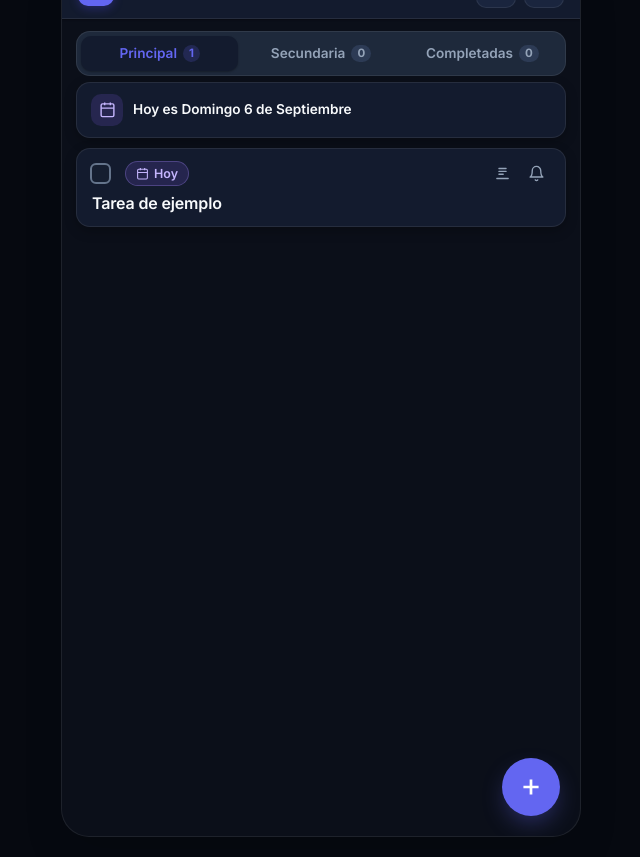
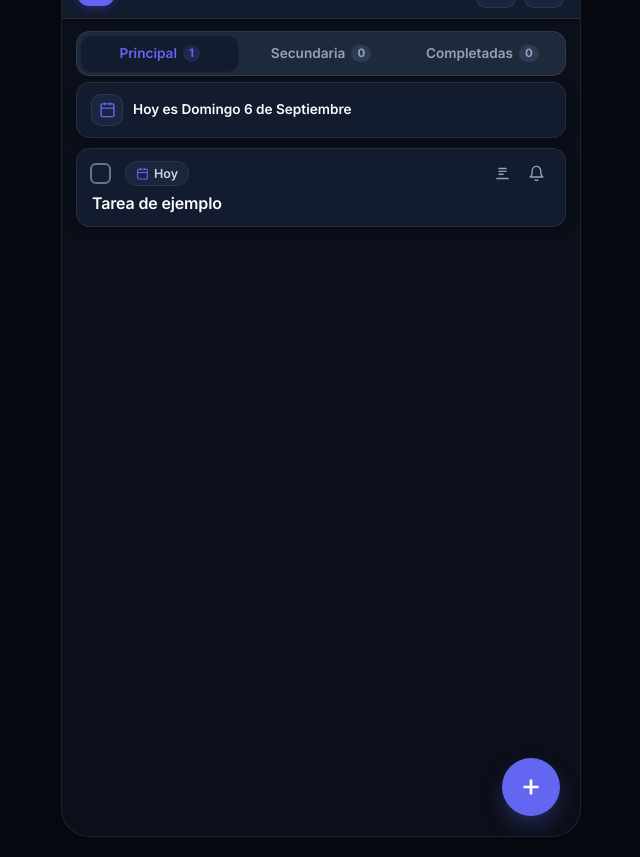
Before and after one commit to wacoss/todopublico, a plain HTML site: page index.html in a window 1280 px wide. Both pictures are taken after a click on the button 863 px from the left and 51 px from the top of the page. Shown: the part 63-920 px from the top of the page, without its empty margins (319-959 px from the left). Drawn offline with Linux system fonts and the light colour scheme.

Commit message:
Update index.html

```diff
--- a/index.html
+++ b/index.html
@@ -297,8 +297,9 @@
       width: 32px;
       height: 32px;
       border-radius: var(--radius-md);
-      background: #f5f3ff;
-      color: #6d28d9;
+      background: var(--card-subtle);
+      border: 1px solid var(--border);
+      color: var(--icon);
       display: flex;
       align-items: center;
       justify-content: center;
@@ -306,8 +307,9 @@
     }
 
     html.dark .today-badge-icon {
-      background: rgba(139, 92, 246, 0.16);
-      color: #c4b5fd;
+      background: var(--card-subtle);
+      border-color: var(--border);
+      color: var(--icon);
     }
 
     .today-badge-icon svg {
@@ -456,23 +458,23 @@
     }
 
     .date-chip.is-today {
-      background: #f5f3ff;
-      color: #6d28d9;
-      border-color: #ddd6fe;
+      background: var(--card-subtle);
+      color: var(--text-secondary);
+      border-color: var(--border);
     }
 
     .date-chip.is-today svg {
-      color: #6d28d9;
+      color: var(--icon);
     }
 
     html.dark .date-chip.is-today {
-      background: rgba(139, 92, 246, 0.16);
-      color: #c4b5fd;
-      border-color: rgba(167, 139, 250, 0.3);
+      background: var(--card-subtle);
+      color: var(--text-secondary);
+      border-color: var(--border);
     }
 
     html.dark .date-chip.is-today svg {
-      color: #c4b5fd;
+      color: var(--icon);
     }
 
     .date-chip.is-past {
```
